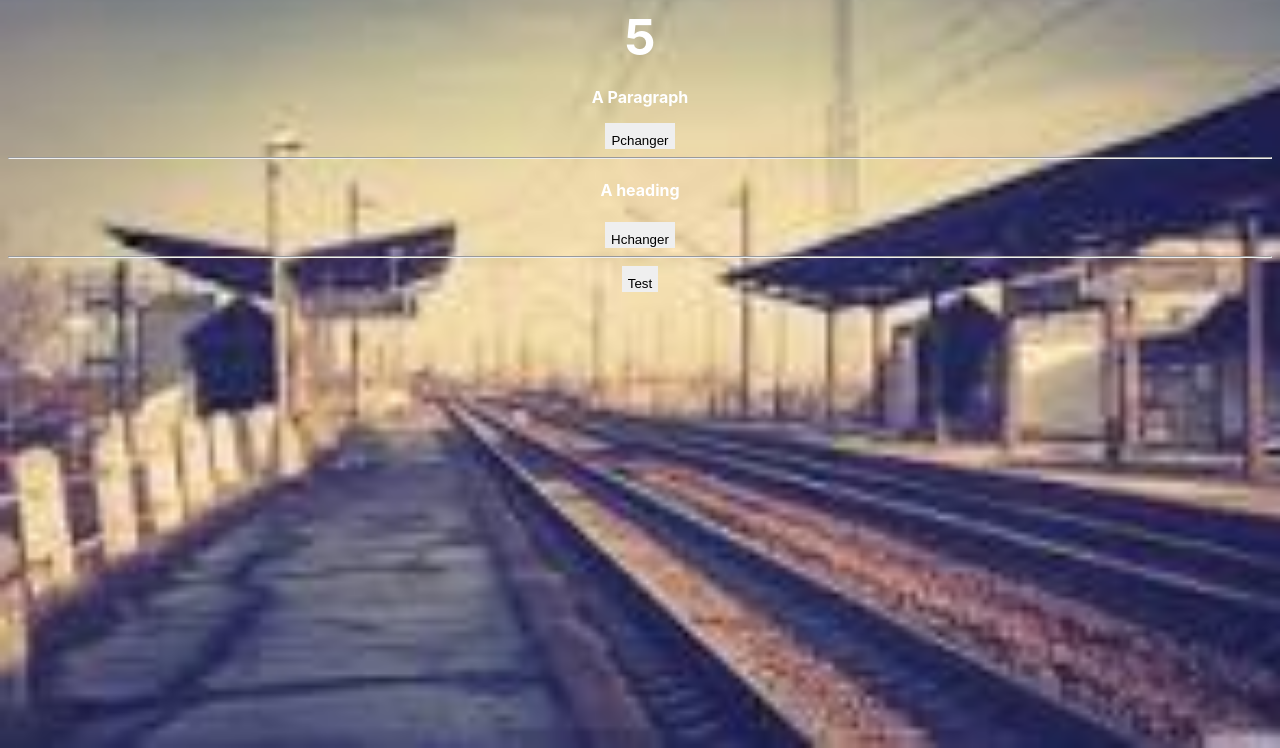
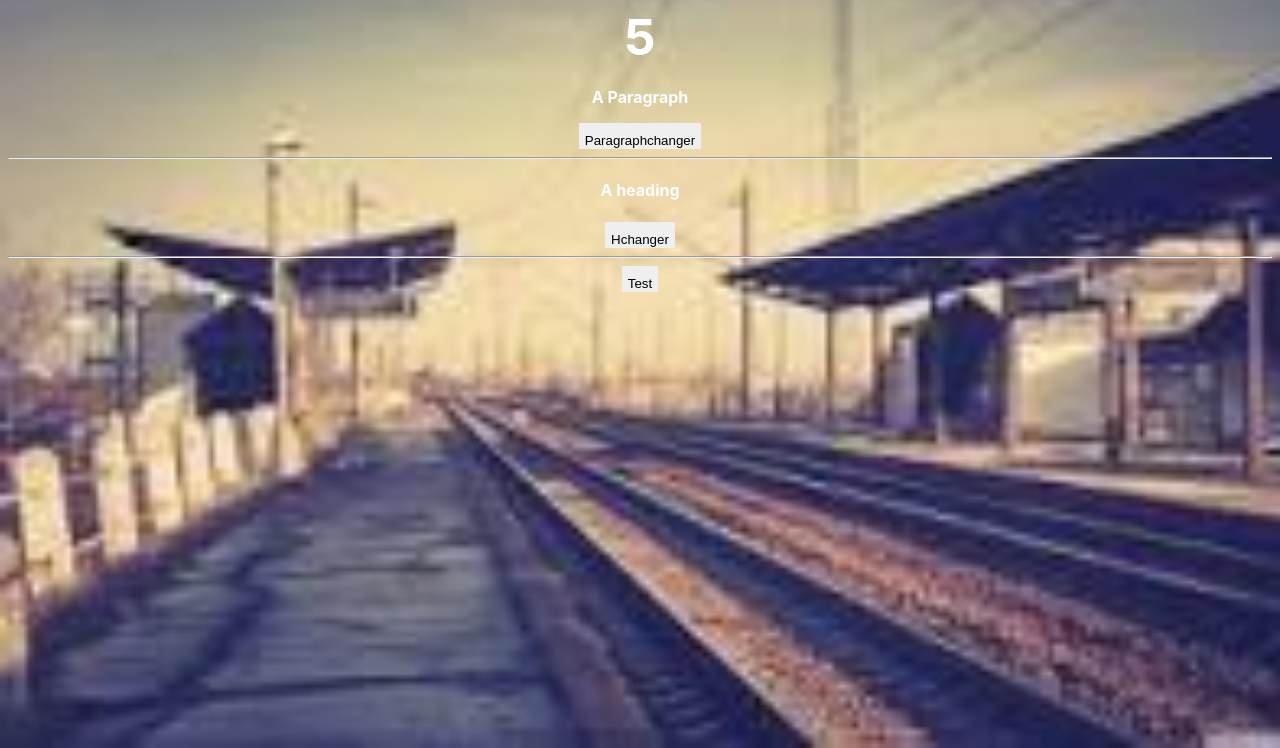
Before and after one commit to roosvelt2020/JavaScript, a plain HTML site: page index.html in a window 1280 px wide. Shown: the part 52-800 px from the top of the page. Drawn offline with Linux system fonts and the light colour scheme.

Commit message:
edited paragraph btn label

```diff
--- a/index.html
+++ b/index.html
@@ -12,7 +12,7 @@
         <h1>People entered:</h1>
         <h2 id="count-el">0</h2>
         <p id="paragraph">A Paragraph</p>
-        <button type="button" onclick="changePara()">Pchanger</button>
+        <button type="button" onclick="changePara()">Paragraphchanger</button>
 
         <hr>
 
```
